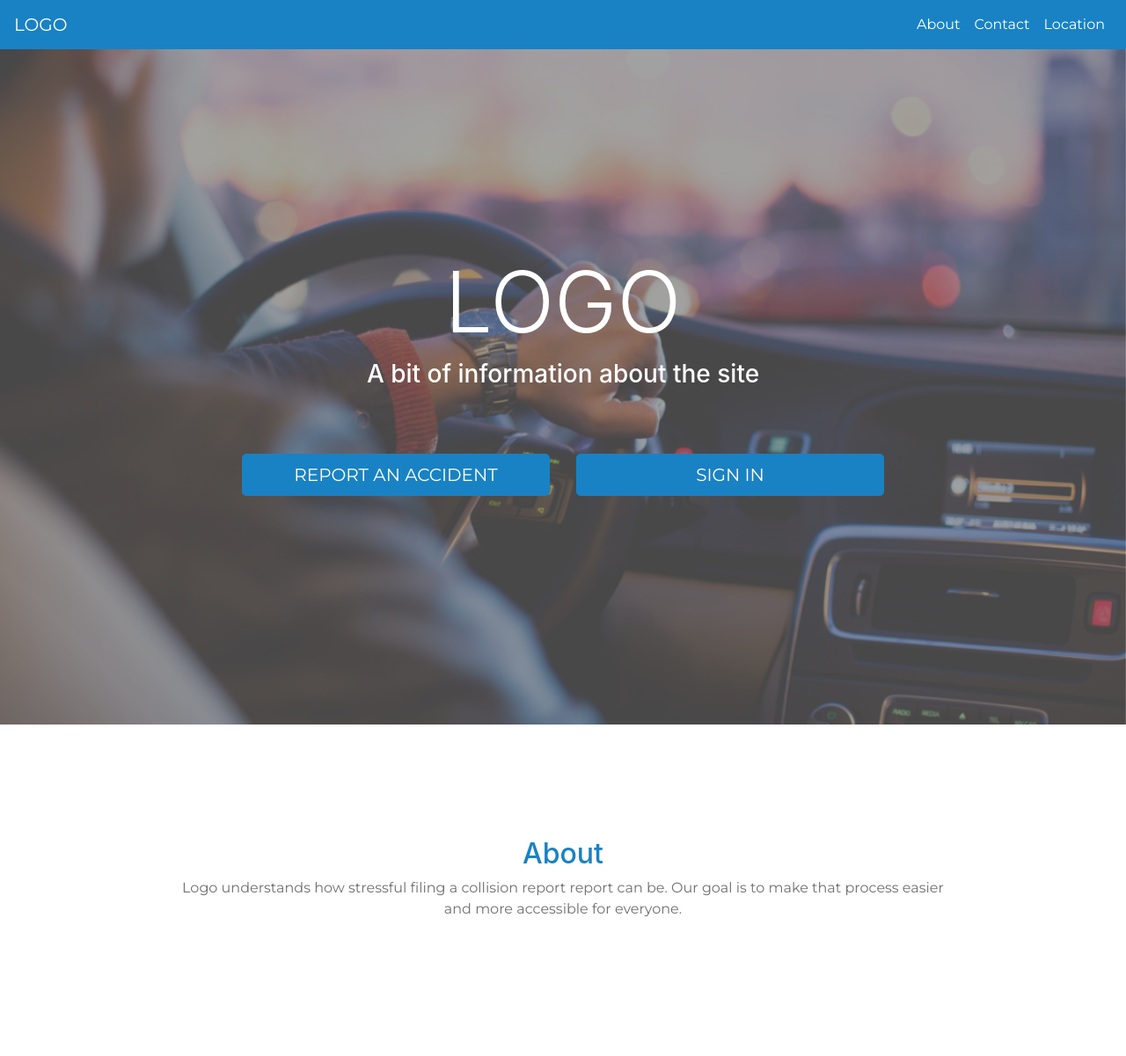
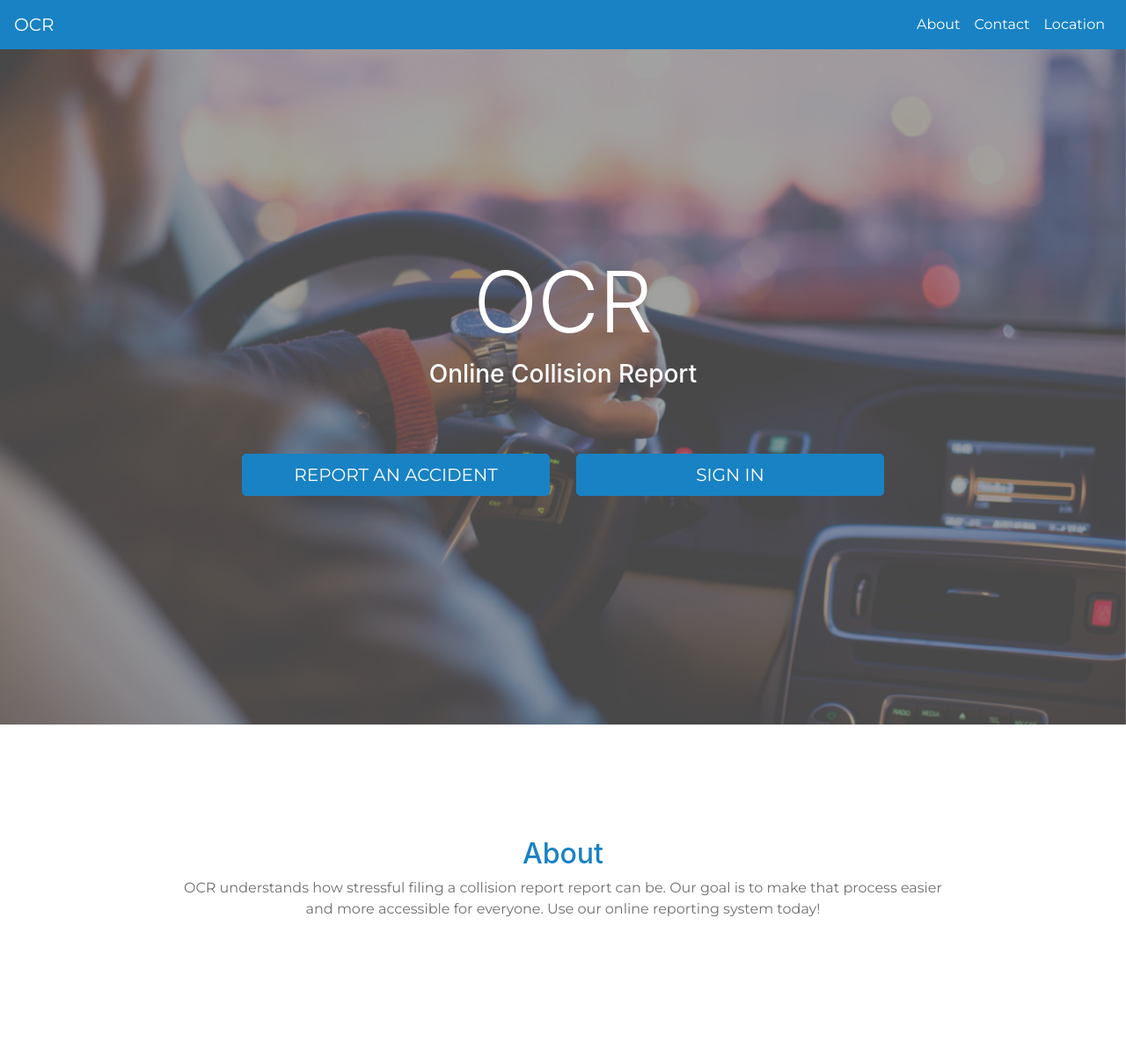
Before and after one commit to nakishacoh/Collision-Report, a PHP site: page /collision-report/ in a window 1280 px wide. Shown: the top 1201 px of the page at 88% size. Run offline with PHP 8.4, Linux system fonts and the light colour scheme; some libraries are stand-ins or nearby versions.

Commit message:
Contact form working on home and changed logo

```diff
--- a/footer.php
+++ b/footer.php
@@ -16,6 +16,7 @@
 <script src="https://stackpath.bootstrapcdn.com/bootstrap/4.3.1/js/bootstrap.min.js" integrity="sha384-JjSmVgyd0p3pXB1rRibZUAYoIIy6OrQ6VrjIEaFf/nJGzIxFDsf4x0xIM+B07jRM" crossorigin="anonymous"></script>
 <script src="<?= ROOT_URI ?>js/main.js"></script>
 <script src="<?= ROOT_URI ?>js/geolocation.js"></script>
+<script src="<?= ROOT_URI ?>js/contact.js"></script>
 <script async defer src="https://maps.googleapis.com/maps/api/js?key=AIzaSyA7tZk2g1z2Cfj6fLedH8A7c2xF46DLnPE&libraries=places&callback=initMap"></script>
 
 </body>
--- a/header.php
+++ b/header.php
@@ -16,7 +16,7 @@ define('ROOT_URI', 'http://localhost/collision-report/');
 
         <!-- navbar -->
         <nav class="navbar fixed-top navbar-expand-lg bg-primary" id="navbar">
-            <a class="navbar-brand" href="<?= ROOT_URI ?>#home">LOGO</a>
+            <a class="navbar-brand" href="<?= ROOT_URI ?>#home">OCR</a>
             <button class="navbar-toggler navbar-dark bg-primary" type="button" data-toggle="collapse" data-target="#navbarNav" aria-controls="navbarNav" aria-expanded="false" aria-label="Toggle navigation">
                 <span class="navbar-toggler-icon"></span>
             </button>
--- a/index.php
+++ b/index.php
@@ -10,8 +10,8 @@ include 'header.php';
         <div class="row h-100 align-items-center">
             <div class="col-12 text-center" id="home-info">
                 <div id="home-content">
-                    <h1 class="display-1">LOGO</h1>
-                    <h3>A bit of information about the site</h3>
+                    <h1 class="display-1">OCR</h1>
+                    <h3>Online Collision Report</h3>
                 </div>
                 <div id="button-container" class="row justify-content-center">
                     <div class="col-lg-4 col-md-12 col-sm-12" >
@@ -40,7 +40,7 @@ include 'header.php';
         <div class="col text-center">
             <h2>About</h2>
             <p>
-                Logo understands how stressful filing a collision report report can be. Our goal is to make that process easier and more accessible for everyone.
+                OCR understands how stressful filing a collision report report can be. Our goal is to make that process easier and more accessible for everyone. Use our online reporting system today!
             </p>
         </div>
     </div>
@@ -55,7 +55,7 @@ include 'header.php';
             <a href="#location"><button class="btn-primary btn-lg btn-block">Find Location</button></a>
         </div>
         <div class="col-lg-6 col-sm-12 formCol">
-            <form action="processes/processing-contact.php" method="POST">
+            <form method="POST" id="contactForm">
                 <div class="form-group">
                     <label for="firstName">First Name</label>
                     <input type="text" class="form-control"  name="firstname" id="firstname" placeholder="e.g. John">
@@ -72,7 +72,7 @@ include 'header.php';
                     <label for="message">Message</label>
                     <textarea class="form-control" name="message" id="message" rows="3"></textarea>
                 </div>
-                <button type="submit" class="btn btn-primary btn-lg btn-block">Send Message</button>
+                <button type="submit" class="btn btn-primary btn-lg btn-block" id="submitContact">Send Message</button>
             </form>
         </div>
     </div>
--- /dev/null
+++ b/js/contact.js
@@ -0,0 +1,29 @@
+console.log("Contact connected");
+
+var submit = document.getElementById("submitContact");
+submit.addEventListener("click", submitContact, false);
+
+function submitContact(e){
+	e.preventDefault();
+	var myRequest = new XMLHttpRequest;
+	myRequest.onreadystatechange = function(){
+		if(myRequest.readyState === 4){
+			// console.log(myRequest.responseText); // modify or populate html elements based on response.
+			// var process = JSON.parse(myRequest.responseText);
+		}
+	};
+
+	var firstname = document.getElementById("firstname");
+	var lastname = document.getElementById("lastname");
+	var email = document.getElementById("email");
+	var message = document.getElementById("message");
+
+	myRequest.open("POST", "http://localhost/collision-report/processes/processing-contact.php", true);
+	myRequest.setRequestHeader("Content-type","application/x-www-form-urlencoded");
+	myRequest.send("firstname=" + firstname.value +
+					"&lastname=" + lastname.value +
+					"&email=" + email.value +
+					"&message=" + message.value);
+	document.getElementById("contactForm").reset();
+	window.location.href = "#contact";
+}
--- a/js/geolocation.js
+++ b/js/geolocation.js
@@ -1,3 +1,5 @@
+console.log("Geolocation connected");
+
 var map, service, infowindow;
 function initMap() {
     // set location if current location cannot be found
--- a/js/main.js
+++ b/js/main.js
@@ -1,5 +1,5 @@
 $( document ).ready(function() {
-    console.log("connected");
+    console.log("Main connected");
 
     // pagination of forms
     var driverBtn;
```
Also changed, not shown: processes/processing-contact.php (added, +24 -0 lines).
